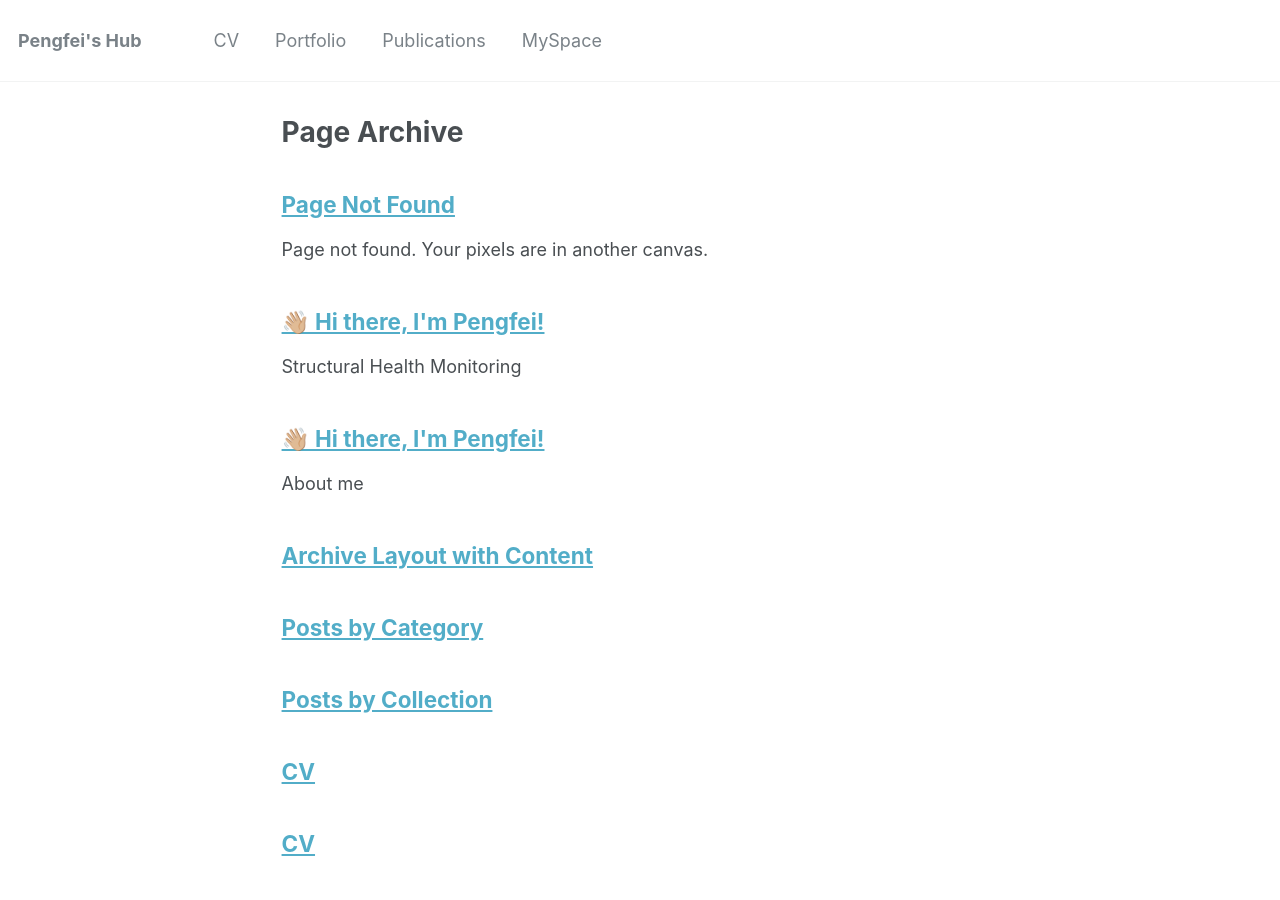
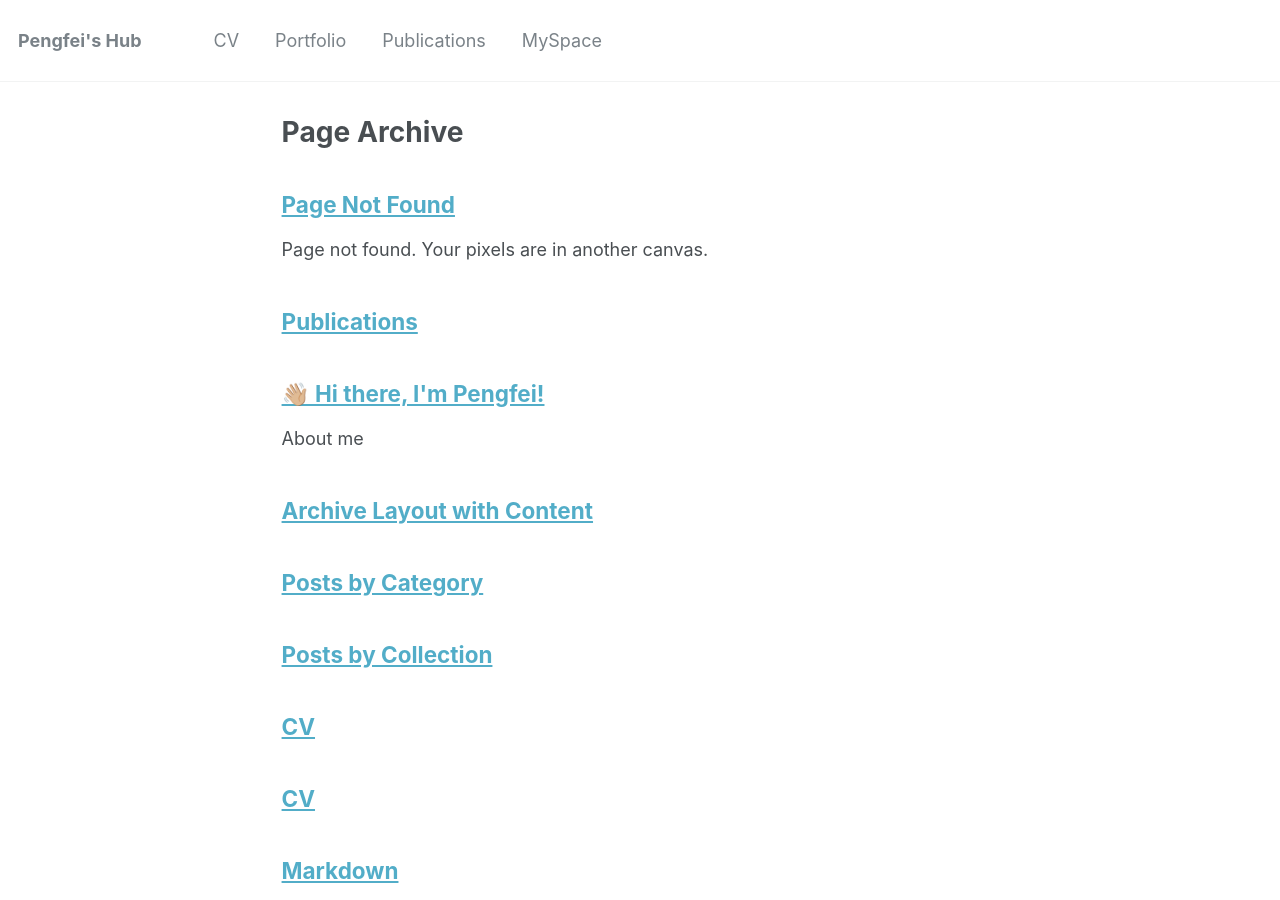
Before and after one commit to KyleMMA/KyleMMA.github.io, a Jekyll site: the page built from _pages/page-archive.html, in a window 1280 px wide and 900 px high. Built offline with Jekyll 4.4.1, drawn with Linux system fonts in a browser that asks for light colours.

Commit message:
Update Publications.md

```diff
--- a/_pages/Publications.md
+++ b/_pages/Publications.md
@@ -1,14 +1,11 @@
 ---
-permalink: /
-title: "👋🏼 Hi there, I'm Pengfei!"
-excerpt: "Structural Health Monitoring"
-author_profile: false
+layout: archive
+title: "Publications"
+permalink: /Publications/
+author_profile: true
 redirect_from:
-  - /Publications/
-
+  - /Publications
 ---
-
-
 
 
 # Summary of my publications
```
